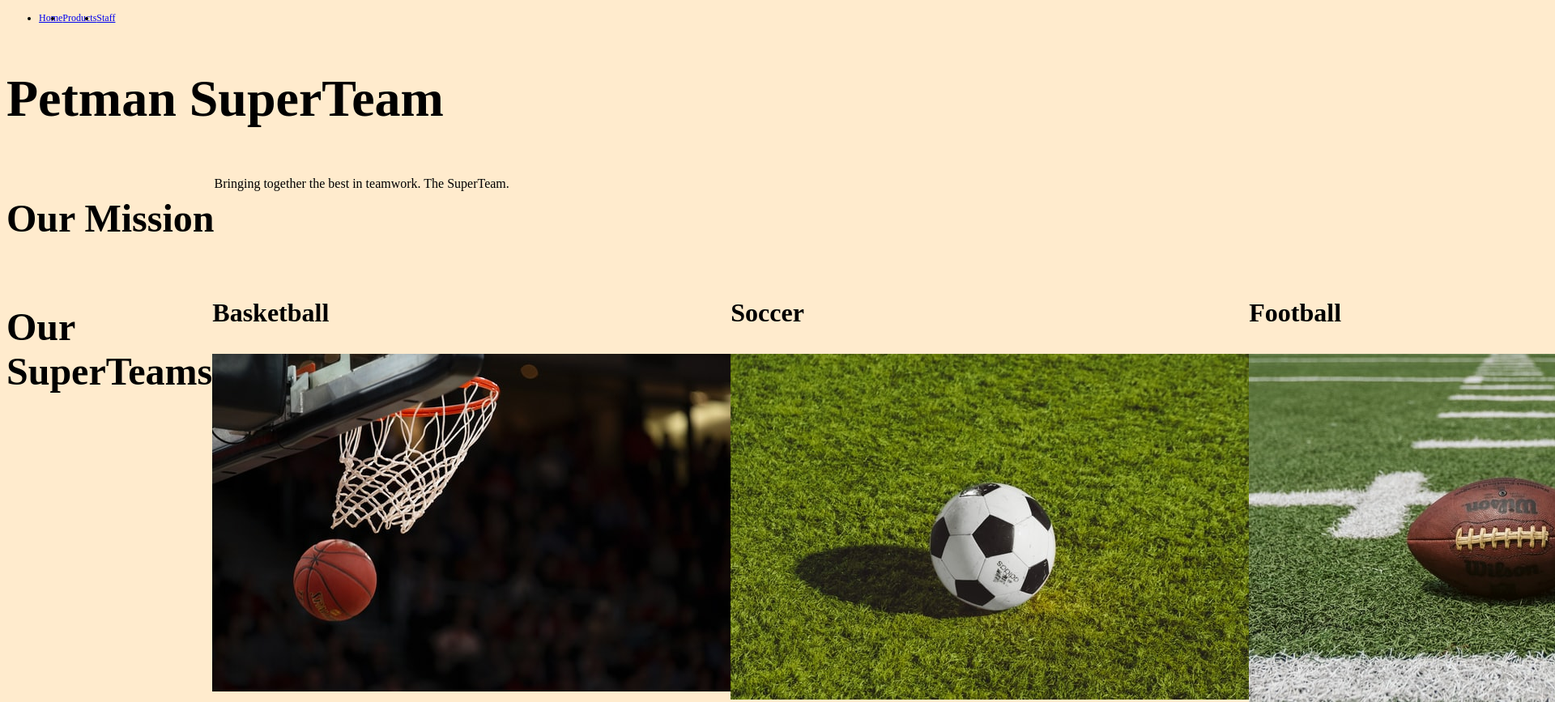
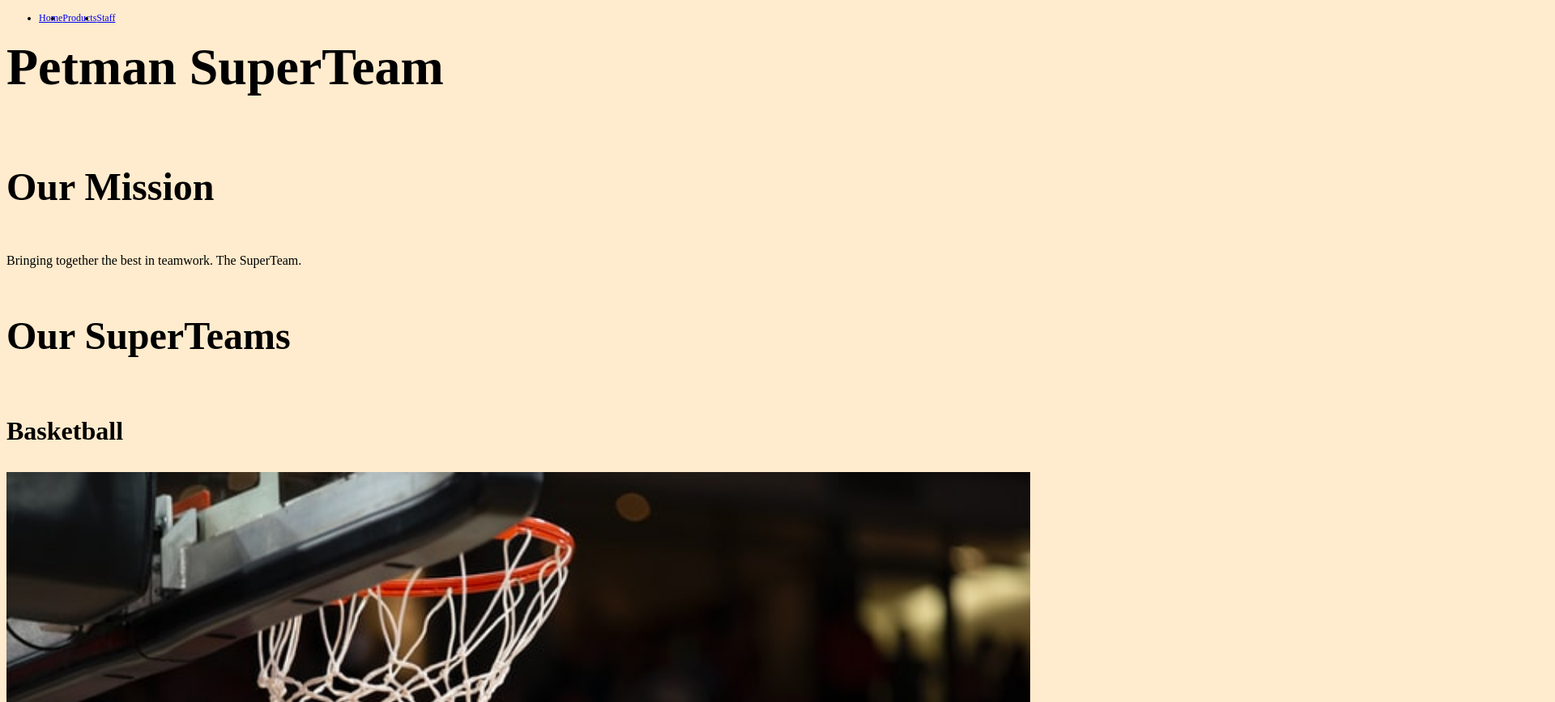
Before and after one commit to LLongman/flexbox_site_project, a plain HTML site: page index.html in a window 1280 px wide. Shown: the part 5-872 px from the top of the page at 81% size, 1920 px wide, since content can reach past the window. Drawn offline with Linux system fonts and the light colour scheme.

Commit message:
container flex direction

```diff
--- a/styles.css
+++ b/styles.css
@@ -23,22 +23,31 @@ h3 {
     font-size: 2rem;
 }
 
+img {
+    width: 100%;
+}
+
 /* display styles */
 
 .navbar {
-    display: inline-flex
+    display: flex;
+    position: fixed;
 }
 
 .title {
     display: flex;
+
 }
 
 .mission {
     display: flex;
+    flex-direction: column;
 }
 
 .container {
     display: flex;
+    flex-direction: column;
+    flex-wrap: wrap;
 }
 
 .footnav {
```
